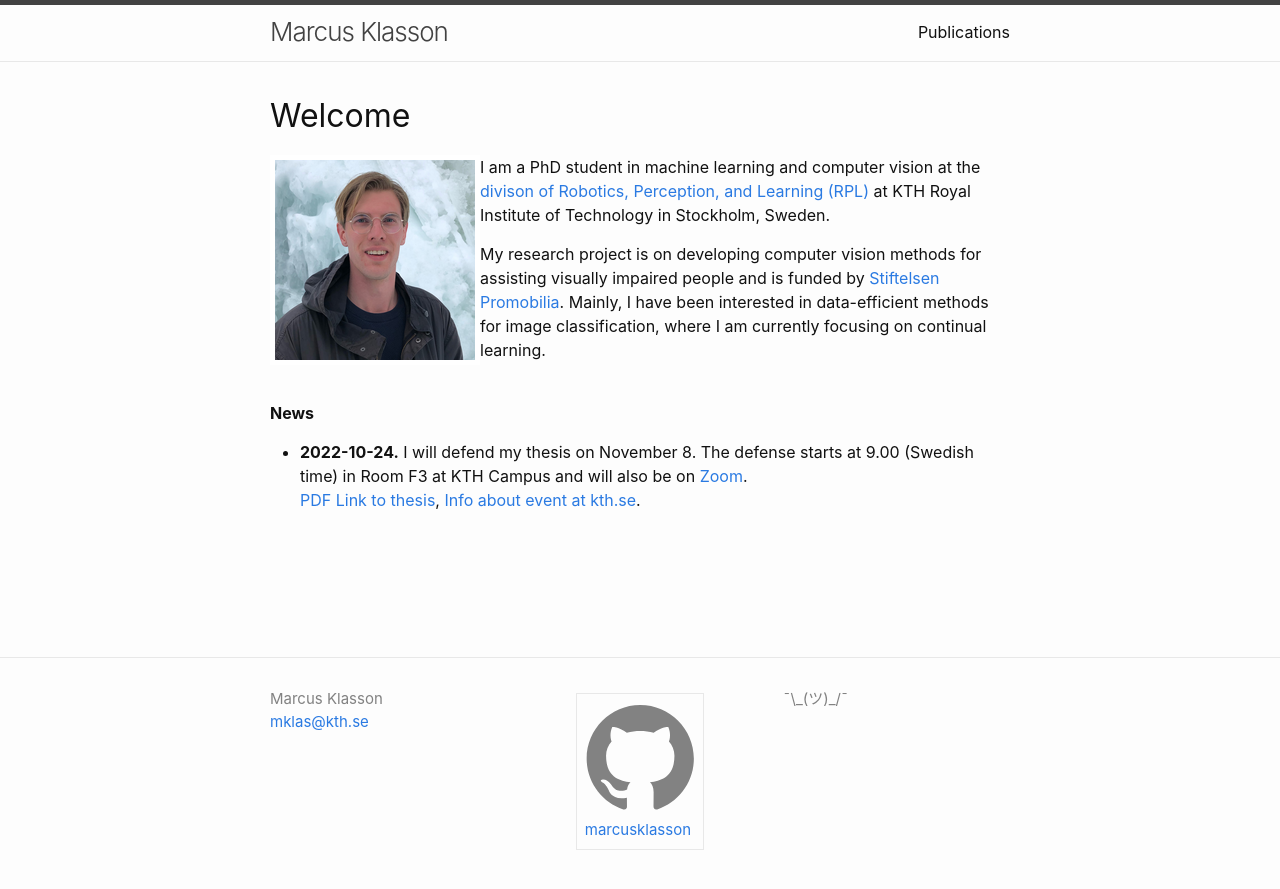
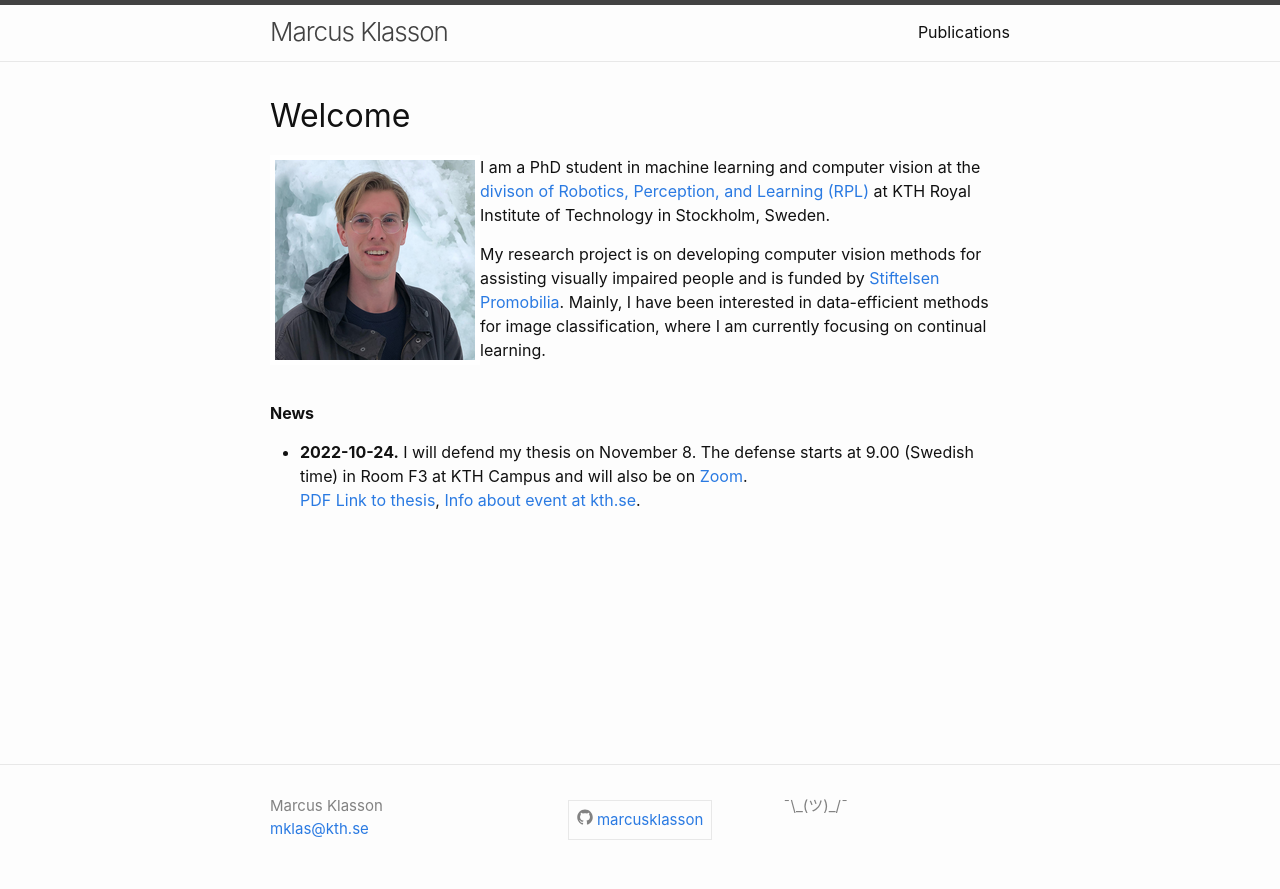
Before and after one commit to marcusklasson/marcusklasson.github.io, a Jekyll site: the page built from index.md, in a window 1280 px wide. Shown: the top 889 px of the page. Built offline with Jekyll 4.4.1, drawn with Linux system fonts in a browser that asks for light colours.

Commit message:
fixed size of github icon in social media list in footer

```diff
--- a/_includes/footer.html
+++ b/_includes/footer.html
@@ -23,7 +23,7 @@
           <li>
             <a href="https://github.com/{{ site.github_username }}">
               <span class="icon  icon--github">
-                <svg viewBox="0 0 16 16">
+                <svg viewBox="0 0 16 16" width="16px" height="16px" xmlns="http://www.w3.org/2000/svg">
                   <path fill="#828282" d="M7.999,0.431c-4.285,0-7.76,3.474-7.76,7.761 c0,3.428,2.223,6.337,5.307,7.363c0.388,0.071,0.53-0.168,0.53-0.374c0-0.184-0.007-0.672-0.01-1.32 c-2.159,0.469-2.614-1.04-2.614-1.04c-0.353-0.896-0.862-1.135-0.862-1.135c-0.705-0.481,0.053-0.472,0.053-0.472 c0.779,0.055,1.189,0.8,1.189,0.8c0.692,1.186,1.816,0.843,2.258,0.645c0.071-0.502,0.271-0.843,0.493-1.037 C4.86,11.425,3.049,10.76,3.049,7.786c0-0.847,0.302-1.54,0.799-2.082C3.768,5.507,3.501,4.718,3.924,3.65 c0,0,0.652-0.209,2.134,0.796C6.677,4.273,7.34,4.187,8,4.184c0.659,0.003,1.323,0.089,1.943,0.261 c1.482-1.004,2.132-0.796,2.132-0.796c0.423,1.068,0.157,1.857,0.077,2.054c0.497,0.542,0.798,1.235,0.798,2.082 c0,2.981-1.814,3.637-3.543,3.829c0.279,0.24,0.527,0.713,0.527,1.437c0,1.037-0.01,1.874-0.01,2.129 c0,0.208,0.14,0.449,0.534,0.373c3.081-1.028,5.302-3.935,5.302-7.362C15.76,3.906,12.285,0.431,7.999,0.431z"/>
                 </svg>
               </span>
```
